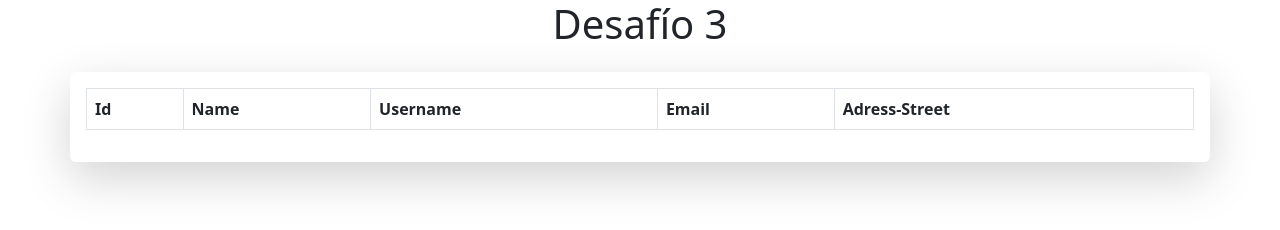
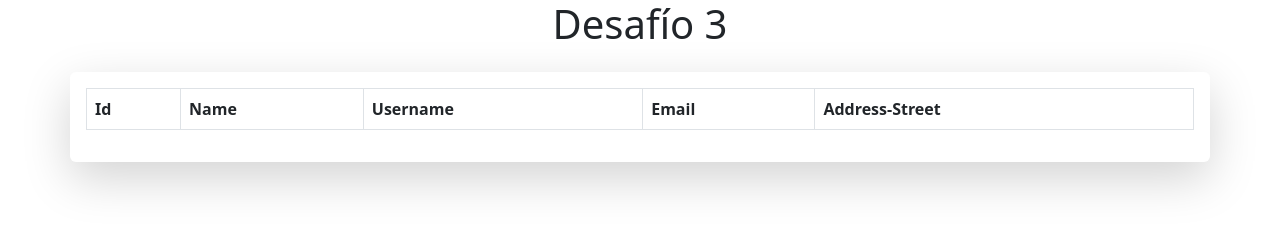
Before and after one commit to GuadalupeAcosta1/DesafiosDigitalers, a plain HTML site: page Desafio 3/index.html in a window 1280 px wide. Drawn offline with nearby package versions, Linux system fonts and the light colour scheme; no server answers.

Commit message:
Desafio 3 C

```diff
--- a/Desafio 3/index.html
+++ b/Desafio 3/index.html
@@ -19,7 +19,7 @@
                     <th>Name</th>
                     <th>Username</th>
                     <th>Email</th>
-                    <th>Adress-Street</th>
+                    <th>Address-Street</th>
                 </tr>
             </thead>
             <tbody id="data">
```
